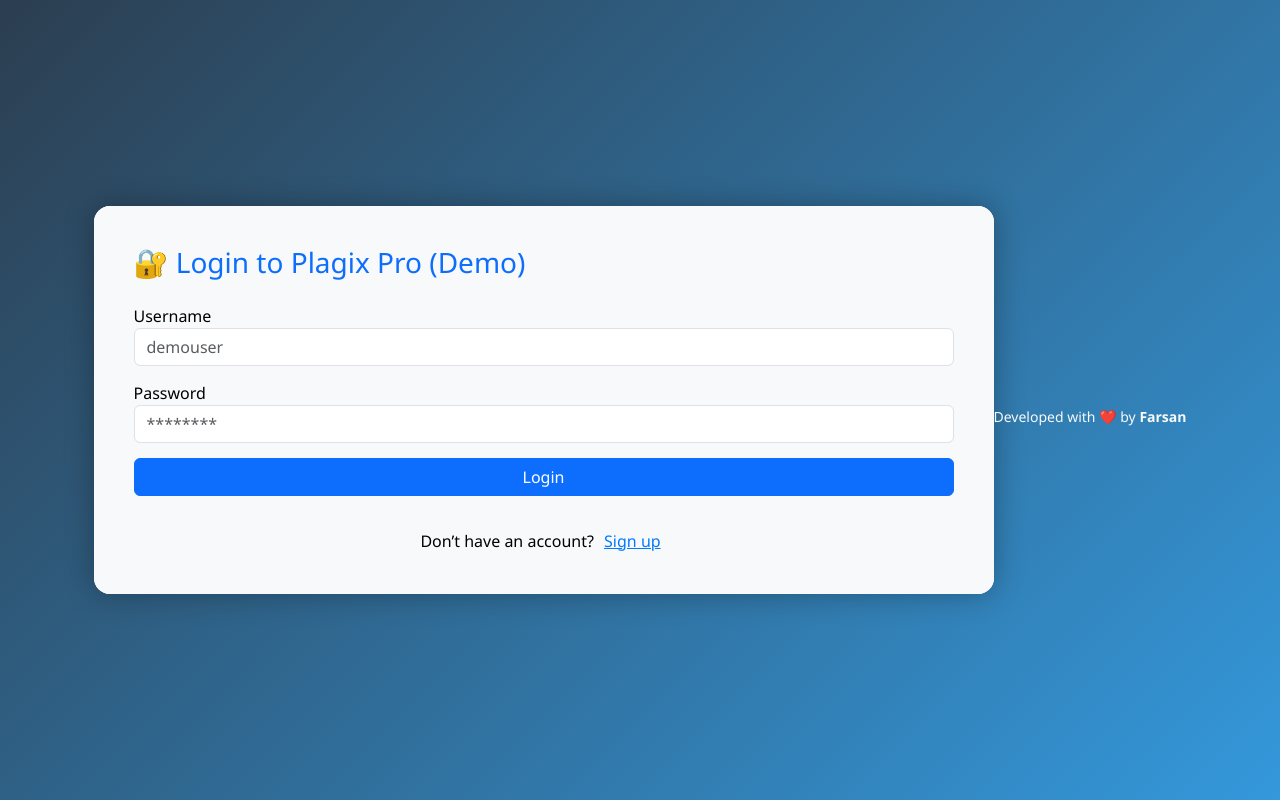
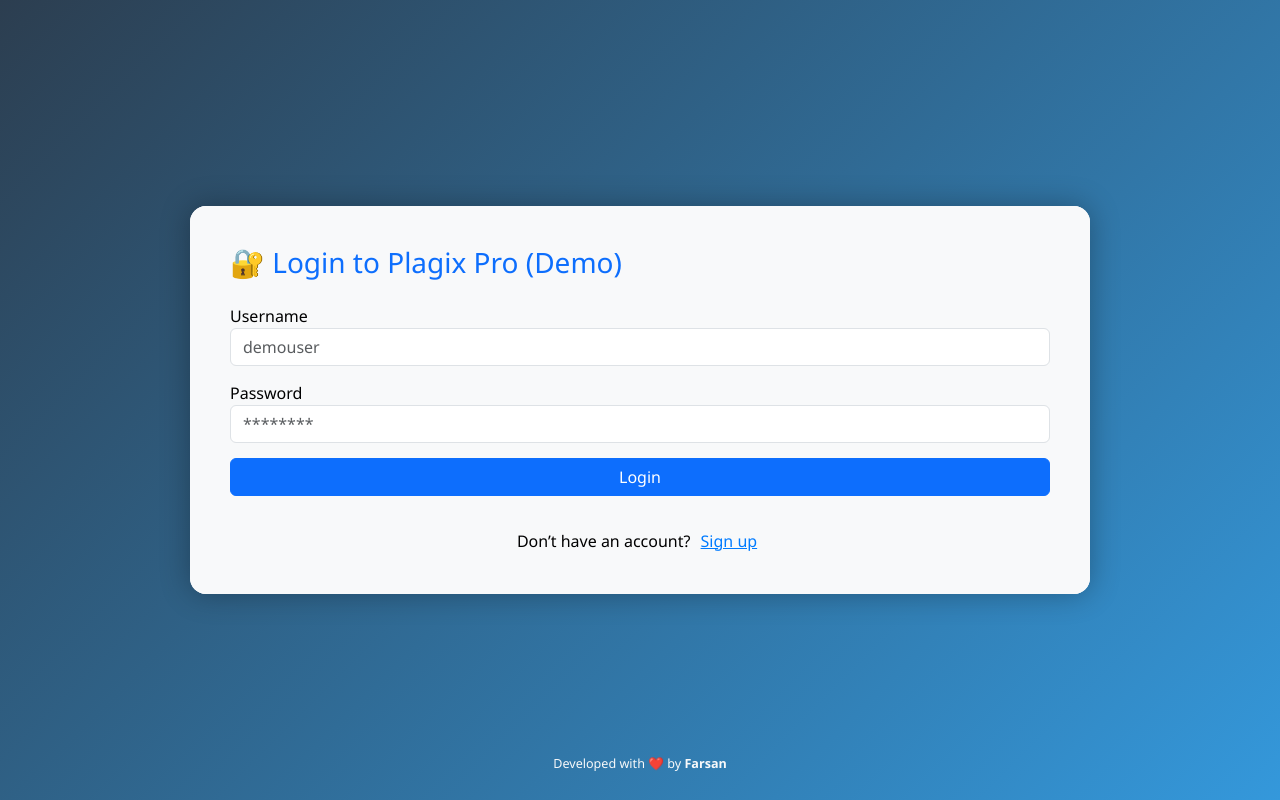
Before and after one commit to Farsanks/plagix_frontend, a plain HTML site: page login.html in a window 1280 px wide. Drawn offline with nearby package versions, Linux system fonts and the light colour scheme.

Commit message:
Update login.html

```diff
--- a/login.html
+++ b/login.html
@@ -7,6 +7,14 @@
   <title>Plagix Pro - Login & Signup</title>
   <link href="https://cdn.jsdelivr.net/npm/bootstrap@5.3.3/dist/css/bootstrap.min.css" rel="stylesheet"/>
   <style>
+    footer {
+  position: fixed;
+  bottom: 10px;
+  width: 100%;
+  text-align: center;
+  font-size: 0.9rem;
+}
+
     body {
       background: linear-gradient(135deg, #2c3e50, #3498db);
       color: white;
```
